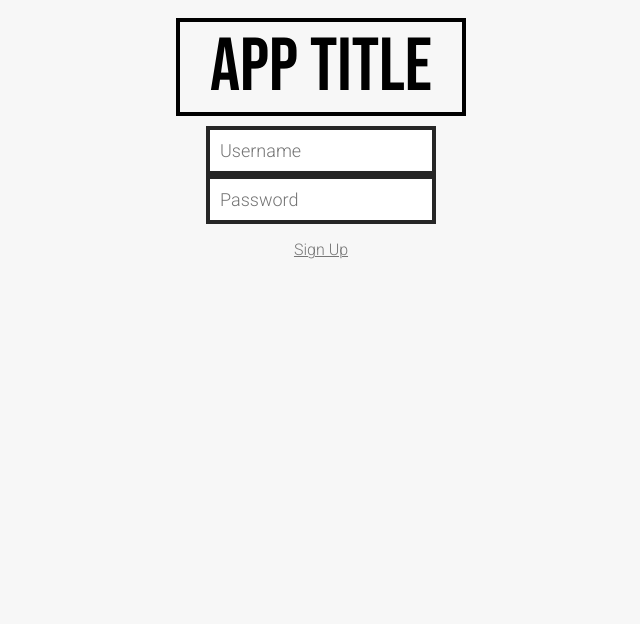
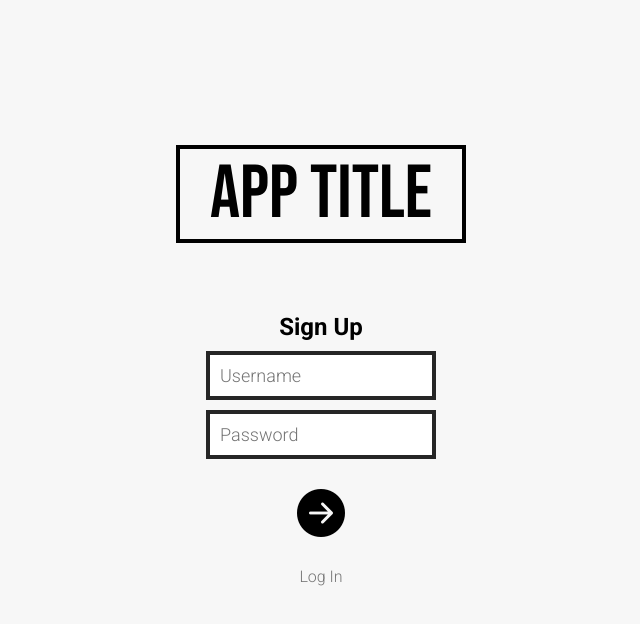
Before and after one commit to Ajdj100/proj_6_web, a website: page Public/Login.html in a window 1280 px wide. Both pictures are taken after a click on the link "Sign Up". Shown: the whole page, without its empty margins (319-959 px from the left). Drawn offline with nearby package versions, Linux system fonts and the light colour scheme.

Commit message:
Visually completed the login page

```diff
--- a/Public/Login.html
+++ b/Public/Login.html
@@ -6,18 +6,78 @@
 
 <html>
 
-<style>
+<script>
+    function login() {
+
+    }
+
+    function signup() {
+
+    }
+
+    function showSignUp() {
+        var loginForm = document.getElementById('login');
+        loginForm.style.transition = "opacity 0.3s, transform 0.3s";
+        loginForm.style.opacity = 0;
+        loginForm.style.transform = "translateX(-100%)";
+
+        var signupForm = document.getElementById('signup');
+        signupForm.style.transition = "opacity 0.3s, transform 0.3s";
+        signupForm.style.opacity = 1;
+        signupForm.style.transform = "translateX(-50%)";
+    }
+
+    function showLogin() {
+        var loginForm = document.getElementById('login');
+        loginForm.style.transition = "opacity 0.3s, transform 0.3s";
+        loginForm.style.opacity = 1;
+        loginForm.style.transform = "translateX(50%)";
+
+        var signupForm = document.getElementById('signup');
+        signupForm.style.transition = "opacity 0.3s, transform 0.3s";
+        signupForm.style.opacity = 0;
+        signupForm.style.transform = "translateX(100%)";
+    }
+</script>
+
+
+<style scoped>
     #container {
         display: flex;
         flex-direction: column;
         justify-content: center;
         align-items: center;
+        height: 90%
     }
-    #input {
+
+    .input {
         display: flex;
         flex-direction: column;
         max-width: 350px;
         max-height: 500px;
+        align-items: center;
+        margin-top: 40px;
+    }
+
+    .input>input {
+        margin: 5px;
+    }
+
+    .input :nth-child(4) {
+        margin-top: 25px;
+    }
+
+    .hidden {
+        display: none;
+    }
+
+    #signUpButton {
+        margin-top: 30px
+    }
+
+    #innerContainer {
+        display: flex;
+        flex-direction: row;
         align-items: center;
     }
 </style>
@@ -25,11 +85,23 @@
 <body>
     <div id="container">
         <h1>App Title</h1>
-        <form id="input">
-            <input type="text" id="username" placeholder="Username">
-            <input type="password" id="password" placeholder="Password">
-        </form>
-        <a href="#">Sign Up</a>
+        <div id="innerContainer">
+            <div class="input" id="login" style="transform: translateX(50%);">
+                <h3>Log In</h3>
+                <input type="text" id="username" placeholder="Username">
+                <input type="password" id="password" placeholder="Password">
+                <i class="bi bi-arrow-right-circle-fill" style="font-size: 3rem; " onclick="login()"></i>
+                <a id="signUpButton" onclick="showSignUp()">Sign Up</a>
+            </div>
+
+            <div class="input" id="signup" style="transform: translateX(50%); opacity: 0;">
+                <h3>Sign Up</h3>
+                <input type="text" id="newUsername" placeholder="Username">
+                <input type="password" id="newPassword" placeholder="Password">
+                <i class="bi bi-arrow-right-circle-fill" style="font-size: 3rem; " onclick="login()"></i>
+                <a id="signUpButton" onclick="showLogin()">Log In</a>
+            </div>
+        </div>
     </div>
 </body>
 
```
